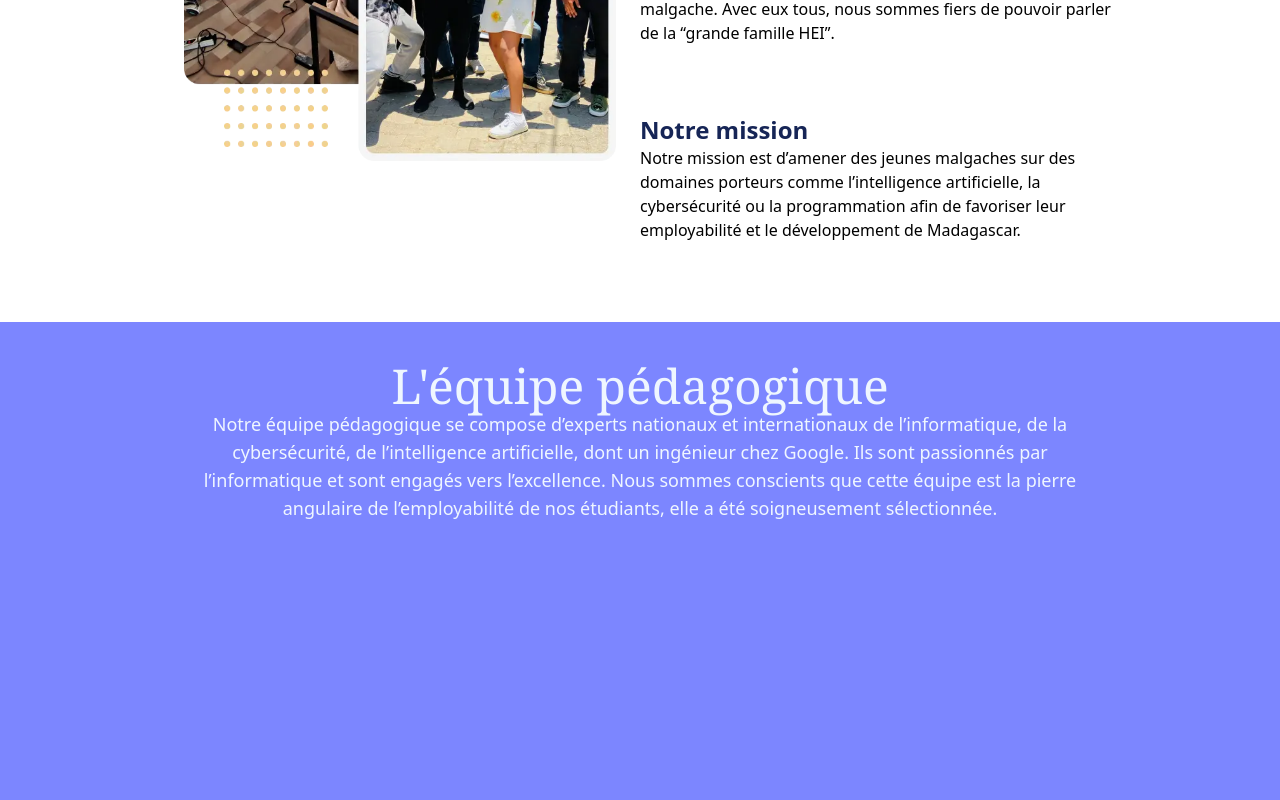
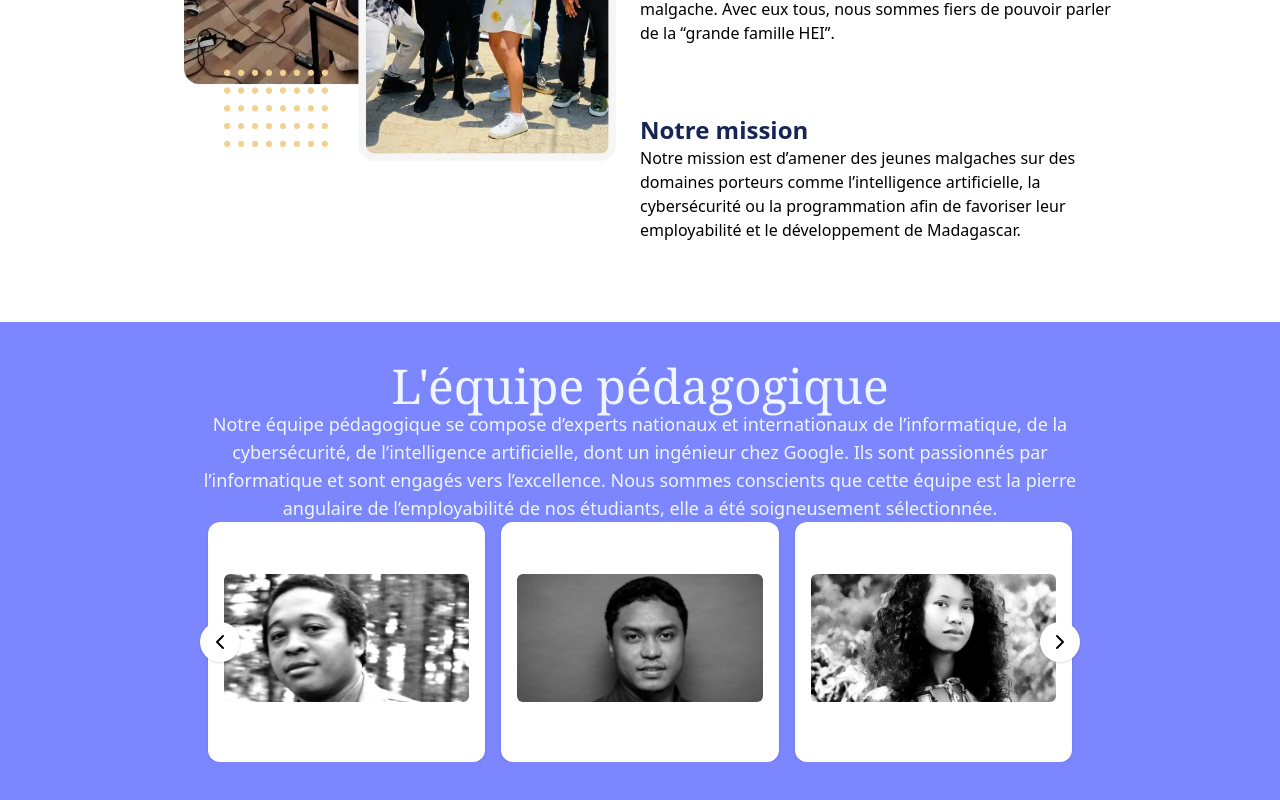
Before and after one commit to Andry-Tokiniaina/Web2-TD1-React, a React (Vite) app: page / in a window 1280 px wide. Shown: the part 1312-2112 px from the top of the page. Built offline with nearby package versions, Linux system fonts and the light colour scheme.

Commit message:
début du carroussel des professeurs

```diff
--- a/package.json
+++ b/package.json
@@ -11,6 +11,7 @@
   },
   "dependencies": {
     "@tailwindcss/vite": "^4.1.11",
+    "lucide-react": "^0.525.0",
     "react": "^19.1.0",
     "react-dom": "^19.1.0",
     "react-responsive-carousel": "^3.2.23",
--- a/src/App.jsx
+++ b/src/App.jsx
@@ -8,9 +8,11 @@ import { ProgrammePart } from "./components/ProgrammePart"
 import {Infos,liens,Debouches,Domaines,ProgrammeText,Techno,TechnoListeLigne1,
   TechnoListeLigne2,Partenaires,PartenairesListe1,PartenairesListe2,Admission,
   ProgrammePartText,
-  carouselElements} from "./texts"
+  carouselElements,
+  EquipePedagogiqueListe} from "./texts"
 import MyCarousel from "./components/carousel"
 import { Carousel } from "react-responsive-carousel"
+import CarouselEquipe from "./components/CarouselEquipe"
 
 function App() {
 
@@ -55,6 +57,7 @@ function App() {
            Nous sommes conscients que cette équipe est la pierre angulaire de l’employabilité de nos étudiants,
             elle a été soigneusement sélectionnée.
         </p>
+        <CarouselEquipe items={EquipePedagogiqueListe}/>
       </div>
 
       {/* ******************************************************************************************************************************* */}
--- /dev/null
+++ b/src/components/CarouselEquipe.jsx
@@ -0,0 +1,61 @@
+import React, { useState } from "react";
+import { ChevronLeft, ChevronRight } from "lucide-react";
+
+const CarouselEquipe = ({ items, visibleCount = 3 }) => {
+  const [currentIndex, setCurrentIndex] = useState(0);
+
+  const maxIndex = items.length - visibleCount;
+
+  const prev = () => {
+    if (currentIndex > 0) setCurrentIndex(currentIndex - 1);
+  };
+
+  const next = () => {
+    if (currentIndex < maxIndex) setCurrentIndex(currentIndex + 1);
+  };
+
+  return (
+    <div className="relative w-full max-w-5xl mx-auto">
+      <div className="overflow-hidden">
+        <div
+          className="flex transition-transform duration-500"
+          style={{
+            transform: `translateX(-${(100 / visibleCount) * currentIndex}%)`,
+          }}
+        >
+          {items.map((item, index) => (
+            <div
+              key={index}
+              className={`w-[${100 / visibleCount}%] flex-shrink-0 px-2`}
+              style={{ width: `${100 / visibleCount}%` }}
+            >
+              <div className="bg-white rounded-xl shadow p-4 h-60 flex flex-col items-center justify-center text-center">
+                <img src={item.image} alt="" className="w-full h-32 object-cover rounded-md mb-2" />
+                <h3 className="text-lg font-semibold">{item.title}</h3>
+                <p className="text-sm text-gray-500">{item.description}</p>
+              </div>
+            </div>
+          ))}
+        </div>
+      </div>
+
+      {/* Boutons */}
+      <button
+        onClick={prev}
+        className="absolute left-0 top-1/2 -translate-y-1/2 bg-white p-2 shadow rounded-full"
+        disabled={currentIndex === 0}
+      >
+        <ChevronLeft />
+      </button>
+      <button
+        onClick={next}
+        className="absolute right-0 top-1/2 -translate-y-1/2 bg-white p-2 shadow rounded-full"
+        disabled={currentIndex >= maxIndex}
+      >
+        <ChevronRight />
+      </button>
+    </div>
+  );
+};
+
+export default CarouselEquipe;
--- a/src/components/carousel.jsx
+++ b/src/components/carousel.jsx
@@ -79,7 +79,7 @@ const MyCarousel = ({ elements, height = "90vh" }) => {
               </div>
 
               {/* Texte bas de page (juste au-dessus des cercles) */}
-              <div className="text-white text-sm absolute bottom-4 w-full text-center">
+              <div className="text-white text-sm absolute bottom-4 w-full text-center font-bold">
                 Habilitation MESupRES, suivant l'arrêté n°31309/2023
               </div>
             </div>
--- a/src/texts.jsx
+++ b/src/texts.jsx
@@ -109,3 +109,20 @@ export const carouselElements = [
      administrative qui travaille sans relâche pour la\
     montée en compétences de nos étudiants"},
 ];
+export let EquipePedagogiqueListe = [{
+  image : "src\\assets\\Parison-e1716502987165-300x300.png",title : "",description : ""
+},{
+  image : "src\\assets\\5746AC1E761A42D1B7D89496C9A6BE9B_edited-e1716502720974-300x300.jpg",title : "",description : ""
+},{
+  image : "src\\assets\\Tahina-OK-e1716502943928-300x300.png",title : "",description : ""
+},{
+  image : "src\\assets\\97-portraits-97_edited-e1716502895676-300x300.jpg",title : "",description : ""
+},{
+  image : "src\\assets\\Mirado-300x300.webp",title : "",description : ""
+},{
+  image : "src\\assets\\Julien-300x300.webp",title : "",description : ""
+},{
+  image : "src\\assets\\ryan-min-300x300.webp",title : "",description : ""
+},{
+  image : "src\\assets\\Jean-Aime-Maxa-modified-300x300.jpg",title : "",description : ""
+}]
```
Also changed, not shown: 1 other file (tests, documents, lock files or other folders).
